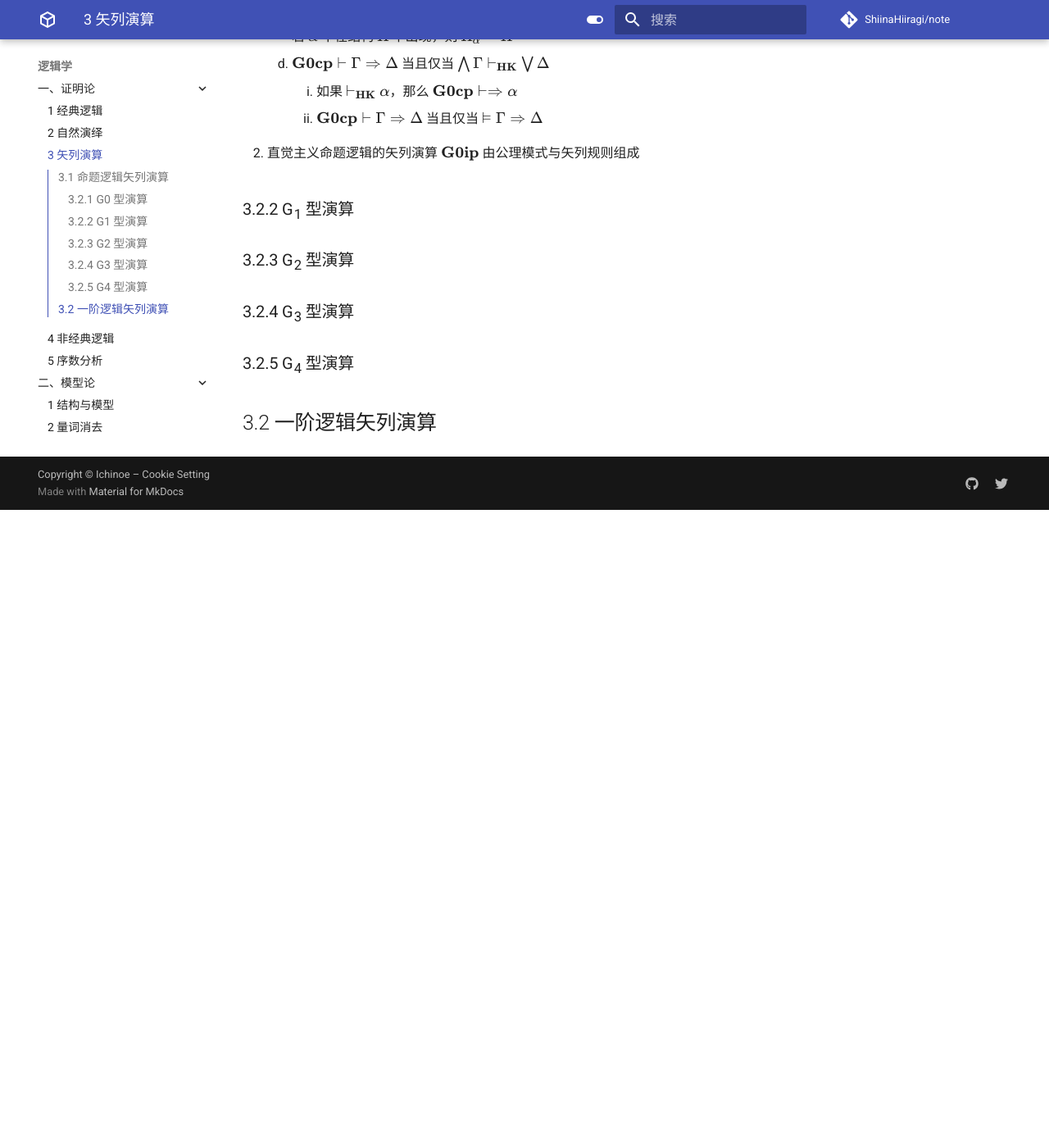
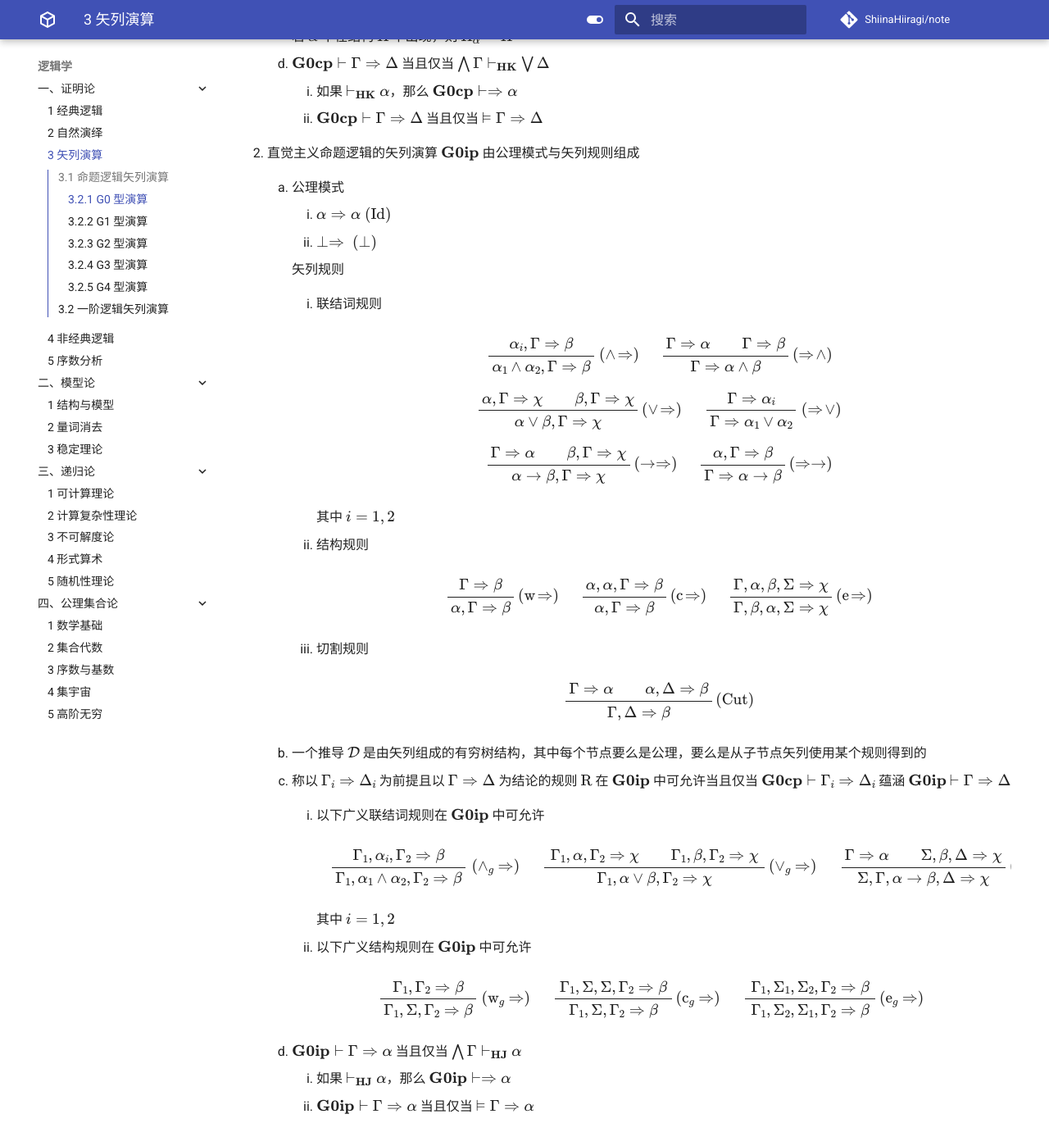
Before and after one commit to ShiinaHiiragi/note, an MkDocs documentation site: the page built from docs/logic/prf/seq.md, in a window 1280 px wide and 1400 px high, scrolled down 2687 px. Shown: the whole window at 82% size. Built offline with MkDocs 1.6.1 and Material for MkDocs 9.7.7, drawn with Linux system fonts in a browser that asks for light colours; comment, search, counter and statistics services are not loaded; before the commit the page ends 3309 px from its top, so only the background shows below that.

Commit message:
add g0ip

```diff
--- a/docs/logic/prf/seq.md
+++ b/docs/logic/prf/seq.md
@@ -219,6 +219,136 @@
         2. $\mathbf{G0cp} \vdash \Gamma \Rightarrow \Delta$ 当且仅当 $\vDash \Gamma \Rightarrow \Delta$
 
 2. 直觉主义命题逻辑的矢列演算 $\mathbf{G0ip}$ 由公理模式与矢列规则组成
+    1. 公理模式
+        1. $\alpha \Rightarrow \alpha \ \text{(Id)}$
+        2. $\perp \Rightarrow \ (\bot)$
+
+        矢列规则
+
+        1. 联结词规则
+
+            $$
+            \displaylines{
+                \begin{prooftree}
+                \AxiomC{$\alpha_i, \Gamma \Rightarrow \beta$}
+                \RightLabel{ $(\wedge\!\Rightarrow)$}
+                \UnaryInfC{$\alpha_1 \wedge \alpha_2, \Gamma \Rightarrow \beta$}
+                \end{prooftree} \quad
+                \begin{prooftree}
+                \AxiomC{$\Gamma \Rightarrow \alpha$}
+                \AxiomC{$\Gamma \Rightarrow \beta$}
+                \RightLabel{ $(\Rightarrow\!\wedge)$}
+                \BinaryInfC{$\Gamma \Rightarrow \alpha \wedge \beta$}
+                \end{prooftree} \\[0.5em]
+                \begin{prooftree}
+                \AxiomC{$\alpha, \Gamma \Rightarrow \chi$}
+                \AxiomC{$\beta, \Gamma \Rightarrow \chi$}
+                \RightLabel{ $(\vee\!\Rightarrow)$}
+                \BinaryInfC{$\alpha \vee \beta, \Gamma \Rightarrow \chi$}
+                \end{prooftree} \quad
+                \begin{prooftree}
+                \AxiomC{$\Gamma \Rightarrow \alpha_i$}
+                \RightLabel{ $(\Rightarrow\!\vee)$}
+                \UnaryInfC{$\Gamma \Rightarrow \alpha_1 \vee \alpha_2$}
+                \end{prooftree} \\[0.5em]
+                \begin{prooftree}
+                \AxiomC{$\Gamma \Rightarrow \alpha$}
+                \AxiomC{$\beta, \Gamma \Rightarrow \chi$}
+                \RightLabel{ $(\rightarrow \Rightarrow)$}
+                \BinaryInfC{$\alpha \to \beta, \Gamma \Rightarrow \chi$}
+                \end{prooftree} \quad
+                \begin{prooftree}
+                \AxiomC{$\alpha, \Gamma \Rightarrow \beta$}
+                \RightLabel{ $(\Rightarrow \rightarrow)$}
+                \UnaryInfC{$\Gamma \Rightarrow \alpha \to \beta$}
+                \end{prooftree}
+            }
+            $$
+
+            其中 $i = 1, 2$
+
+        2. 结构规则
+
+            $$
+            \displaylines{
+                \begin{prooftree}
+                \AxiomC{$\Gamma \Rightarrow \beta$}
+                \RightLabel{ $(\text{w}\!\Rightarrow)$}
+                \UnaryInfC{$\alpha, \Gamma \Rightarrow \beta$}
+                \end{prooftree} \quad
+                \begin{prooftree}
+                \AxiomC{$\alpha, \alpha, \Gamma \Rightarrow \beta$}
+                \RightLabel{ $(\text{c}\!\Rightarrow)$}
+                \UnaryInfC{$\alpha, \Gamma \Rightarrow \beta$}
+                \end{prooftree} \quad
+                \begin{prooftree}
+                \AxiomC{$\Gamma, \alpha, \beta, \Sigma \Rightarrow \chi$}
+                \RightLabel{ $(\text{e}\!\Rightarrow)$}
+                \UnaryInfC{$\Gamma, \beta, \alpha, \Sigma \Rightarrow \chi$}
+                \end{prooftree}
+            }
+            $$
+
+        3. 切割规则
+
+            $$
+            \begin{prooftree}
+            \AxiomC{$\Gamma \Rightarrow \alpha$}
+            \AxiomC{$\alpha, \Delta \Rightarrow \beta$}
+            \RightLabel{ (Cut)}
+            \BinaryInfC{$\Gamma, \Delta \Rightarrow \beta$}
+            \end{prooftree}
+            $$
+
+    2. 一个推导 $\mathcal{D}$ 是由矢列组成的有穷树结构，其中每个节点要么是公理，要么是从子节点矢列使用某个规则得到的
+    3. 称以 $\Gamma_{i} \Rightarrow \Delta_{i}$ 为前提且以 $\Gamma \Rightarrow \Delta$ 为结论的规则 $\text{R}$ 在 $\mathbf{G0ip}$ 中可允许当且仅当 $\mathbf{G 0 c p} \vdash \Gamma_{i} \Rightarrow \Delta_{i}$ 蕴涵 $\mathbf{G0ip}$ $\vdash \Gamma \Rightarrow \Delta$
+        1. 以下广义联结词规则在 $\mathbf{G0ip}$ 中可允许
+
+            $$
+            \begin{prooftree}
+            \AxiomC{$\Gamma_{1}, \alpha_{i}, \Gamma_{2} \Rightarrow \beta$}
+            \RightLabel{ $(\wedge_{g} \Rightarrow)$}
+            \UnaryInfC{$\Gamma_{1}, \alpha_{1} \wedge \alpha_{2}, \Gamma_{2} \Rightarrow \beta$}
+            \end{prooftree} \quad
+            \begin{prooftree}
+            \AxiomC{$\Gamma_{1}, \alpha, \Gamma_{2} \Rightarrow \chi$}
+            \AxiomC{$\Gamma_{1}, \beta, \Gamma_{2} \Rightarrow \chi$}
+            \RightLabel{ $(\vee_{g} \Rightarrow)$}
+            \BinaryInfC{$\Gamma_{1}, \alpha \vee \beta, \Gamma_{2} \Rightarrow \chi$}
+            \end{prooftree} \quad
+            \begin{prooftree}
+            \AxiomC{$\Gamma \Rightarrow \alpha$}
+            \AxiomC{$\Sigma, \beta, \Delta \Rightarrow \chi$}
+            \RightLabel{ $(\rightarrow_{g} \Rightarrow)$}
+            \BinaryInfC{$\Sigma, \Gamma, \alpha \rightarrow \beta, \Delta \Rightarrow \chi$}
+            \end{prooftree} \quad
+            $$
+
+            其中 $i = 1, 2$
+
+        2. 以下广义结构规则在 $\mathbf{G0ip}$ 中可允许
+
+            $$
+            \begin{prooftree}
+            \AxiomC{$\Gamma_{1}, \Gamma_{2} \Rightarrow \beta$}
+            \RightLabel{ $(\text{w}_{g} \Rightarrow)$}
+            \UnaryInfC{$\Gamma_{1}, \Sigma, \Gamma_{2} \Rightarrow \beta$}
+            \end{prooftree} \quad
+            \begin{prooftree}
+            \AxiomC{$\Gamma_{1}, \Sigma, \Sigma, \Gamma_{2} \Rightarrow \beta$}
+            \RightLabel{ $(\text{c}_{g} \Rightarrow)$}
+            \UnaryInfC{$\Gamma_{1}, \Sigma, \Gamma_{2} \Rightarrow \beta$}
+            \end{prooftree} \quad
+            \begin{prooftree}
+            \AxiomC{$\Gamma_{1}, \Sigma_{1}, \Sigma_{2}, \Gamma_{2} \Rightarrow \beta$}
+            \RightLabel{ $(\text{e}_{g} \Rightarrow)$}
+            \UnaryInfC{$\Gamma_{1}, \Sigma_{2}, \Sigma_{1}, \Gamma_{2} \Rightarrow \beta$}
+            \end{prooftree} \quad
+            $$
+
+    4. $\mathbf{G0ip} \vdash \Gamma \Rightarrow \alpha$ 当且仅当 $\bigwedge \Gamma \vdash_{\mathbf{HJ}} \alpha$
+        1. 如果 $\vdash_{\textbf{HJ}} \alpha$，那么 $\mathbf{G0ip} \vdash \Rightarrow \alpha$
+        2. $\mathbf{G0ip} \vdash \Gamma \Rightarrow \alpha$ 当且仅当 $\vDash \Gamma \Rightarrow \alpha$
 
 ### 3.2.2 G<sub>1</sub> 型演算
 
```
